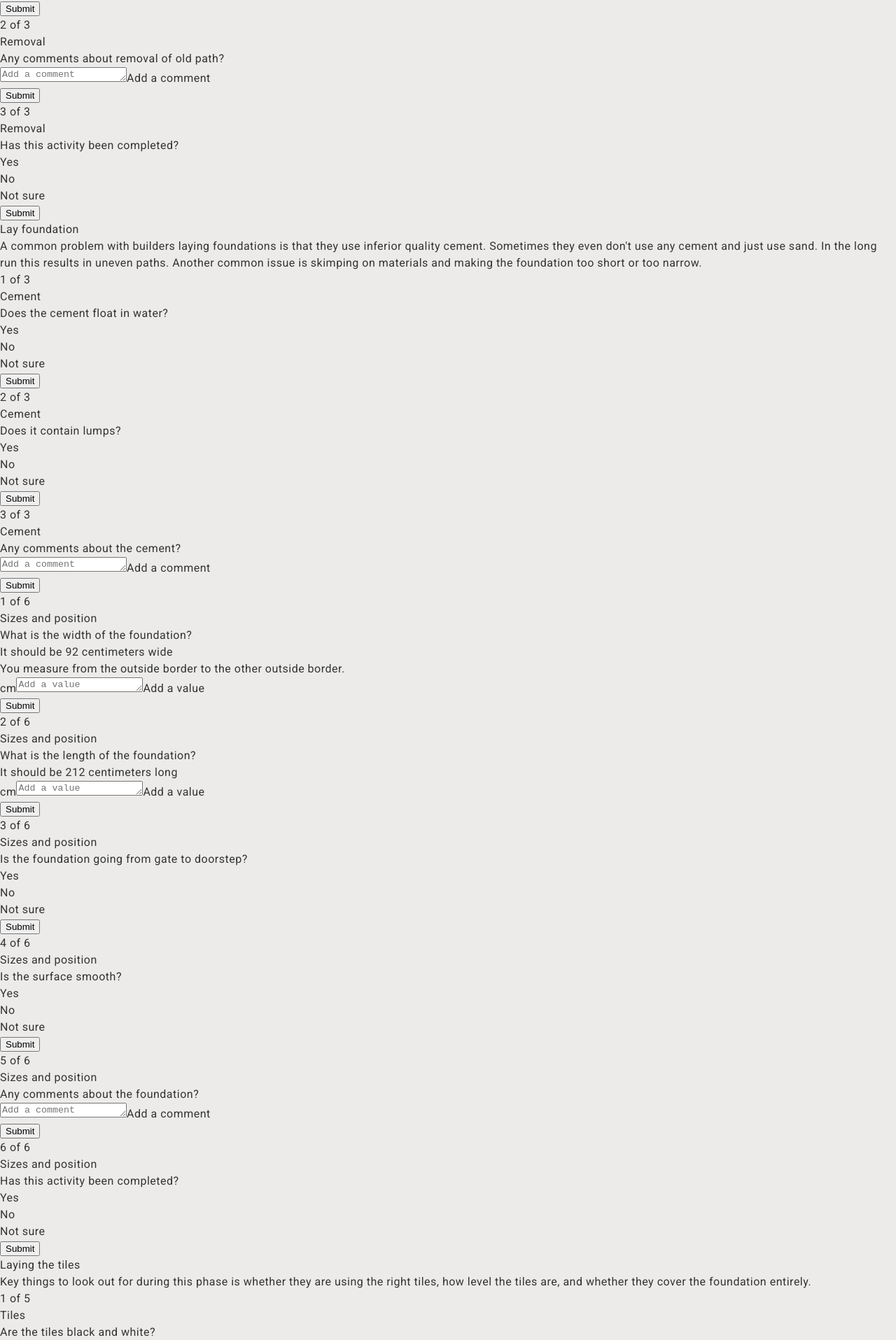
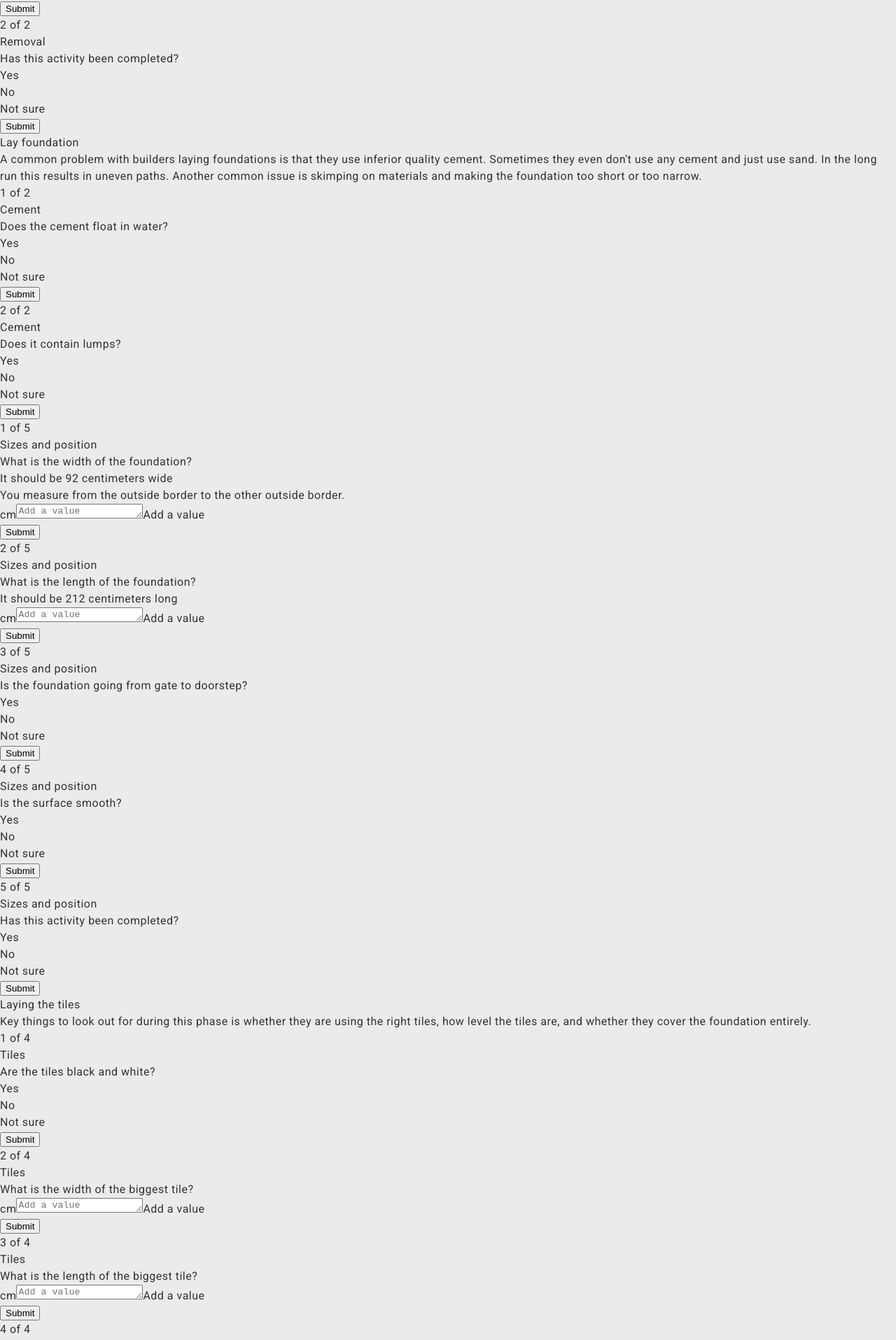
Before and after one commit to truefootprint/reporter-design-prototype-2, a Next.js app: page / in a window 1280 px wide. Shown: the part 1299-3214 px from the top of the page at 70% size. Built offline with nearby package versions, Linux system fonts and the light colour scheme.

Commit message:
Remove 'Any comments' questions

```diff
--- a/pages/index.js
+++ b/pages/index.js
@@ -22,7 +22,7 @@ const Index = () => (
       <p>As part of the contract the builder has committed to remove all the old concrete. There will be no rubbish left and you will not have to go to the tip yourself.</p>
 
       <Card>
-        <span className="ordinal">1 of 3</span>
+        <span className="ordinal">1 of 2</span>
         <h3>Removal</h3>
         <p>Have all pieces of old path been removed from garden?</p>
         <MultiChoice choices={["Yes", "No", "Not sure"]} />
@@ -30,15 +30,7 @@ const Index = () => (
       </Card>
 
       <Card>
-        <span className="ordinal">2 of 3</span>
-        <h3>Removal</h3>
-        <p>Any comments about removal of old path?</p>
-        <FreeText placeholder="Add a comment" />
-        <button>Submit</button>
-      </Card>
-
-      <Card>
-        <span className="ordinal">3 of 3</span>
+        <span className="ordinal">2 of 2</span>
         <h3>Removal</h3>
         <p>Has this activity been completed?</p>
         <MultiChoice choices={["Yes", "No", "Not sure"]} />
@@ -50,7 +42,7 @@ const Index = () => (
       <p>A common problem with builders laying foundations is that they use inferior quality cement. Sometimes they even don't use any cement and just use sand. In the long run this results in uneven paths. Another common issue is skimping on materials and making the foundation too short or too narrow.</p>
 
       <Card>
-        <span className="ordinal">1 of 3</span>
+        <span className="ordinal">1 of 2</span>
         <h3>Cement</h3>
         <p>Does the cement float in water? </p>
         <MultiChoice choices={["Yes", "No", "Not sure"]} />
@@ -58,7 +50,7 @@ const Index = () => (
       </Card>
 
       <Card>
-        <span className="ordinal">2 of 3</span>
+        <span className="ordinal">2 of 2</span>
         <h3>Cement</h3>
         <p>Does it contain lumps?</p>
         <MultiChoice choices={["Yes", "No", "Not sure"]} />
@@ -66,15 +58,7 @@ const Index = () => (
       </Card>
 
       <Card>
-        <span className="ordinal">3 of 3</span>
-        <h3>Cement</h3>
-        <p>Any comments about the cement?</p>
-        <FreeText placeholder="Add a comment" />
-        <button>Submit</button>
-      </Card>
-
-      <Card>
-        <span className="ordinal">1 of 6</span>
+        <span className="ordinal">1 of 5</span>
         <h3>Sizes and position</h3>
         <p>What is the width of the foundation?</p>
         <ExpectedValue>It should be 92 centimeters wide</ExpectedValue>
@@ -84,7 +68,7 @@ const Index = () => (
       </Card>
 
       <Card>
-        <span className="ordinal">2 of 6</span>
+        <span className="ordinal">2 of 5</span>
         <h3>Sizes and position</h3>
         <p>What is the length of the foundation?</p>
         <ExpectedValue>It should be 212 centimeters long</ExpectedValue>
@@ -93,7 +77,7 @@ const Index = () => (
       </Card>
 
       <Card>
-        <span className="ordinal">3 of 6</span>
+        <span className="ordinal">3 of 5</span>
         <h3>Sizes and position</h3>
         <p>Is the foundation going from gate to doorstep?</p>
         <MultiChoice choices={["Yes", "No", "Not sure"]} />
@@ -101,7 +85,7 @@ const Index = () => (
       </Card>
 
       <Card>
-        <span className="ordinal">4 of 6</span>
+        <span className="ordinal">4 of 5</span>
         <h3>Sizes and position</h3>
         <p>Is the surface smooth?</p>
         <MultiChoice choices={["Yes", "No", "Not sure"]} />
@@ -109,15 +93,7 @@ const Index = () => (
       </Card>
 
       <Card>
-        <span className="ordinal">5 of 6</span>
-        <h3>Sizes and position</h3>
-        <p>Any comments about the foundation?</p>
-        <FreeText placeholder="Add a comment" />
-        <button>Submit</button>
-      </Card>
-
-      <Card>
-        <span className="ordinal">6 of 6</span>
+        <span className="ordinal">5 of 5</span>
         <h3>Sizes and position</h3>
         <p>Has this activity been completed?</p>
         <MultiChoice choices={["Yes", "No", "Not sure"]} />
@@ -129,7 +105,7 @@ const Index = () => (
       <p>Key things to look out for during this phase is whether they are using the right tiles, how level the tiles are, and whether they cover the foundation entirely.</p>
 
       <Card>
-        <span className="ordinal">1 of 5</span>
+        <span className="ordinal">1 of 4</span>
         <h3>Tiles</h3>
         <p>Are the tiles black and white?</p>
         <MultiChoice choices={["Yes", "No", "Not sure"]} />
@@ -137,7 +113,7 @@ const Index = () => (
       </Card>
 
       <Card>
-        <span className="ordinal">2 of 5</span>
+        <span className="ordinal">2 of 4</span>
         <h3>Tiles</h3>
         <p>What is the width of the biggest tile?</p>
         <FreeText placeholder="Add a value" unit="cm" />
@@ -145,7 +121,7 @@ const Index = () => (
       </Card>
 
       <Card>
-        <span className="ordinal">3 of 5</span>
+        <span className="ordinal">3 of 4</span>
         <h3>Tiles</h3>
         <p>What is the length of the biggest tile?</p>
         <FreeText placeholder="Add a value" unit="cm" />
@@ -153,7 +129,7 @@ const Index = () => (
       </Card>
 
       <Card>
-        <span className="ordinal">4 of 5</span>
+        <span className="ordinal">4 of 4</span>
         <h3>Tiles</h3>
         <p>Are there any broken tiles?</p>
         <MultiChoice choices={["Yes", "No", "Not sure"]} />
@@ -161,15 +137,7 @@ const Index = () => (
       </Card>
 
       <Card>
-        <span className="ordinal">5 of 5</span>
-        <h3>Tiles</h3>
-        <p>Any comments about the tiles?</p>
-        <FreeText placeholder="Add a comment" />
-        <button>Submit</button>
-      </Card>
-
-      <Card>
-        <span className="ordinal">1 of 4</span>
+        <span className="ordinal">1 of 3</span>
         <h3>Laying them</h3>
         <p>Have the tiles been laid in a mosaic pattern?</p>
         <MultiChoice choices={["Yes", "No", "Not sure"]} />
@@ -177,7 +145,7 @@ const Index = () => (
       </Card>
 
       <Card>
-        <span className="ordinal">2 of 4</span>
+        <span className="ordinal">2 of 3</span>
         <h3>Laying them</h3>
         <p>Do the tiles cover the foundation entirely?</p>
         <MultiChoice choices={["Yes", "No", "Not sure"]} />
@@ -185,18 +153,10 @@ const Index = () => (
       </Card>
 
       <Card>
-        <span className="ordinal">3 of 4</span>
+        <span className="ordinal">3 of 3</span>
         <h3>Laying them</h3>
         <p>Is the surface even?</p>
         <MultiChoice choices={["Yes", "No", "Not sure"]} />
-        <button>Submit</button>
-      </Card>
-
-      <Card>
-        <span className="ordinal">4 of 4</span>
-        <h3>Laying them</h3>
-        <p>Any comments about laying the tiles?</p>
-        <FreeText placeholder="Add a comment" />
         <button>Submit</button>
       </Card>
 
```
